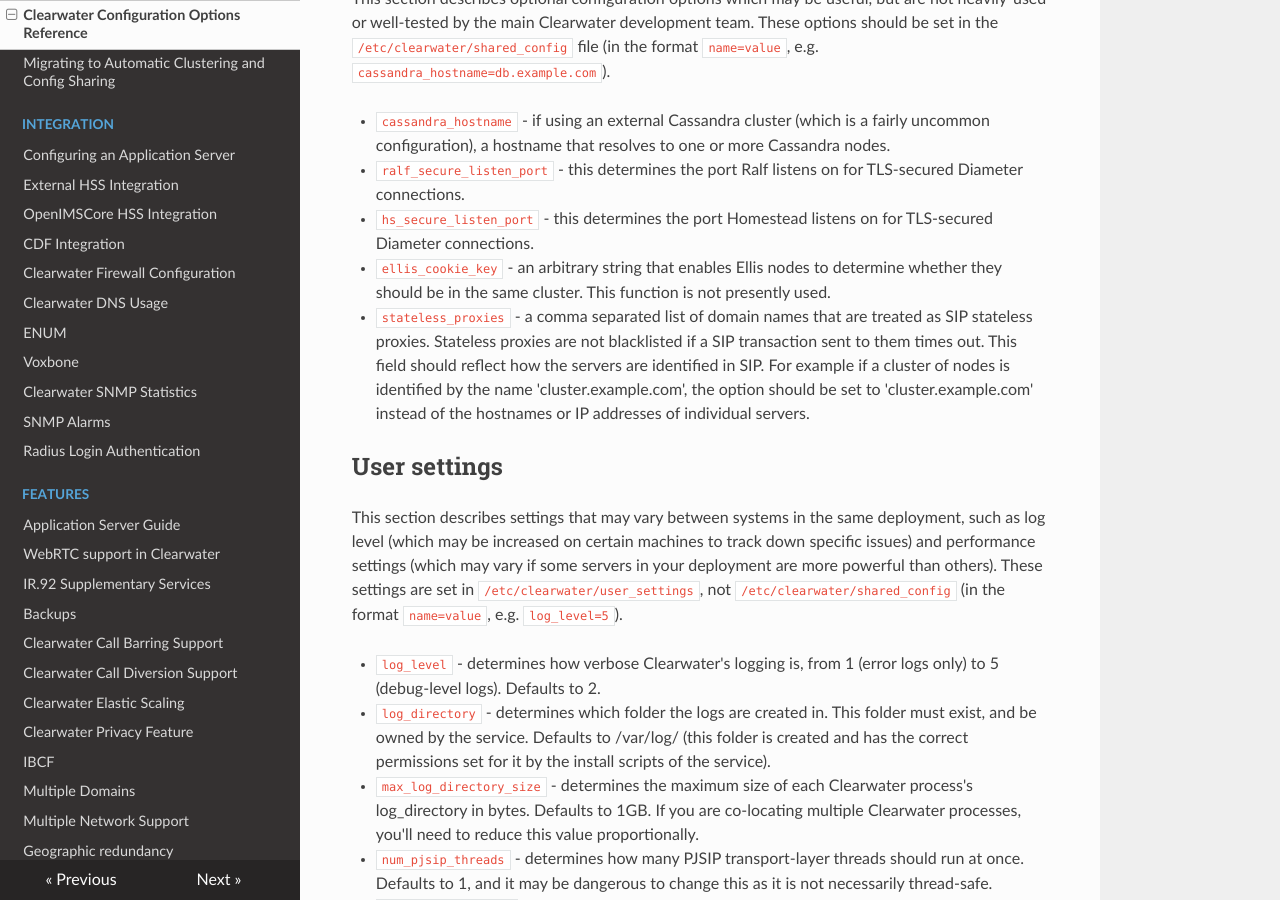
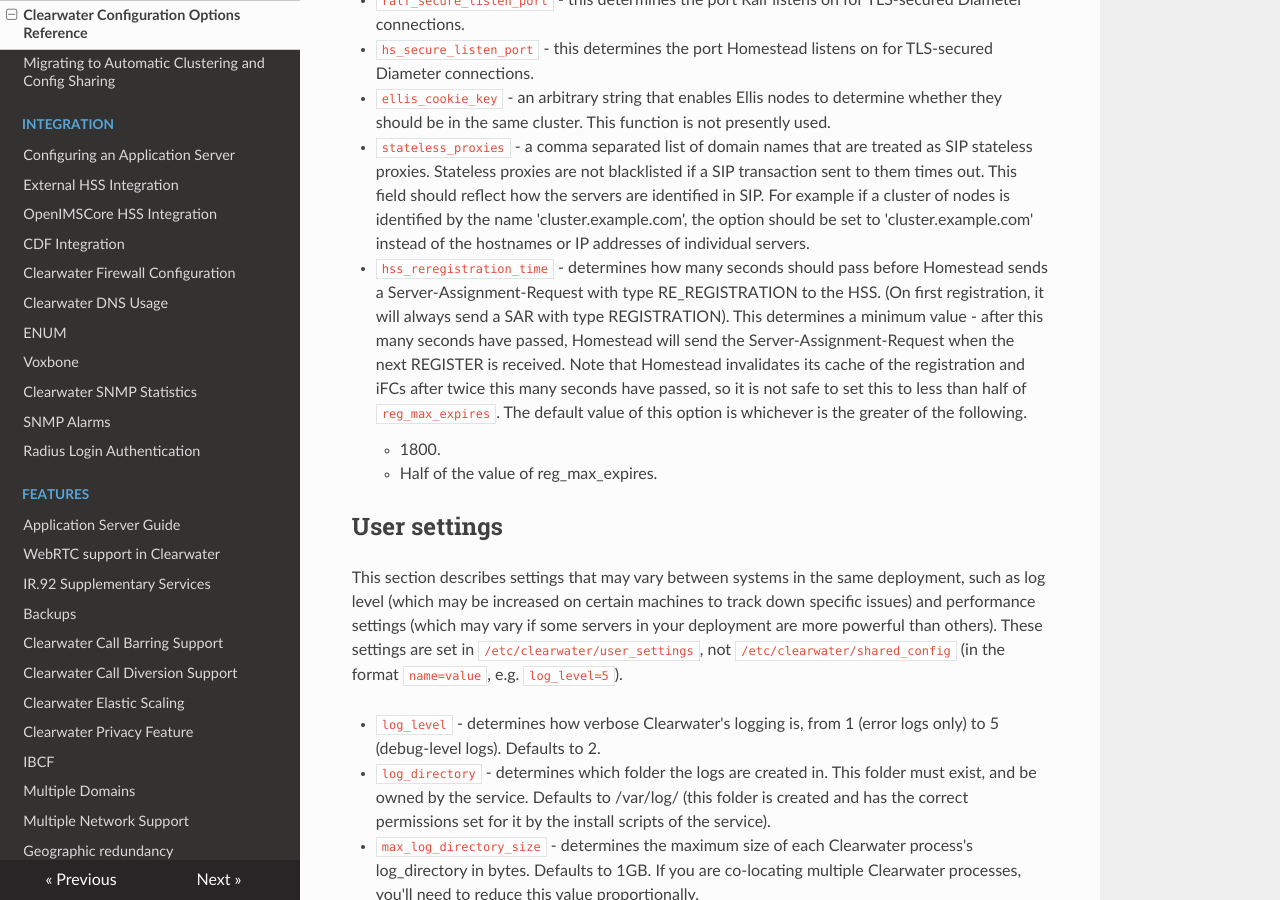
Before and after one commit to Metaswitch/clearwater-readthedocs, an MkDocs documentation site: the page built from docs/Clearwater_Configuration_Options_Reference.md, in a window 1280 px wide and 900 px high, scrolled down 7733 px. Built offline with MkDocs 1.6.1, drawn with Linux system fonts in a browser that asks for light colours; nearby versions of some CDN libraries; old or Windows-style settings are respelled for this version of MkDocs; some of the changed text lies outside the part shown.

Commit message:
Default hss_reregistration_time based on reg_max_expires

```diff
--- a/docs/Clearwater_Configuration_Options_Reference.md
+++ b/docs/Clearwater_Configuration_Options_Reference.md
@@ -58,7 +58,7 @@ This section describes optional configuration options, particularly for ensuring
 * `scscf` - the port which Sprout nodes are providing S-CSCF service on. If this not set but `icscf` is, Sprout will only provide I-CSCF function. If neither is set, this will default to 5054 and Sprout will only provide S-CSCF function.
 * `homestead_provisioning_port` - the HTTP port the Homestead provisioning interface listens on. Defaults to 8889. Not needed when using an external HSS.
 * `sas_server` - the IP address or hostname of your Metaswitch Service Assurance Server for call logging and troubleshooting. Optional.
-* `reg_max_expires` - determines the maximum expires= parameter Sprout will set on Contact headers at registrations, and therefore the amount of time before a UE has to re-register - must be less than 2^31 ms (approximately 25 days).
+* `reg_max_expires` - determines the maximum expires= parameter Sprout will set on Contact headers at registrations, and therefore the amount of time before a UE has to re-register - must be less than 2^31 ms (approximately 25 days). Default is 300 (seconds).
 * `sub_max_expires` - determines the maximum Expires header Sprout will set in subscription responses, and therefore the amount of time before a UE has to re-subscribe - must be less than 2^31 ms (approximately 25 days).
 * `upstream_hostname` - the I-CSCF which Bono should pass requests to. Defaults to the sprout_hostname.
 * `upstream_port` - the port on the I-CSCF which Bono should pass requests to. Defaults to 5052. If set to 0, Bono will use SRV resolution of the `upstream_hostname` hostname to determine a target for traffic.
@@ -139,6 +138,9 @@ This section describes optional configuration options which may be useful, but a
 * `hs_secure_listen_port` - this determines the port Homestead listens on for TLS-secured Diameter connections.
 * `ellis_cookie_key` - an arbitrary string that enables Ellis nodes to determine whether they should be in the same cluster. This function is not presently used.
 * `stateless_proxies` - a comma separated list of domain names that are treated as SIP stateless proxies. Stateless proxies are not blacklisted if a SIP transaction sent to them times out. This field should reflect how the servers are identified in SIP. For example if a cluster of nodes is identified by the name 'cluster.example.com', the option should be set to 'cluster.example.com' instead of the hostnames or IP addresses of individual servers.
+* `hss_reregistration_time` - determines how many seconds should pass before Homestead sends a Server-Assignment-Request with type RE_REGISTRATION to the HSS. (On first registration, it will always send a SAR with type REGISTRATION). This determines a minimum value - after this many seconds have passed, Homestead will send the Server-Assignment-Request when the next REGISTER is received. Note that Homestead invalidates its cache of the registration and iFCs after twice this many seconds have passed, so it is not safe to set this to less than half of `reg_max_expires`.  The default value of this option is whichever is the greater of the following.
+    * 1800.
+    * Half of the value of reg_max_expires.
 
 ## User settings
 
```
Also changed, not shown: other parts of docs/Clearwater_Configuration_Options_Reference.md (+0 -1 lines).
